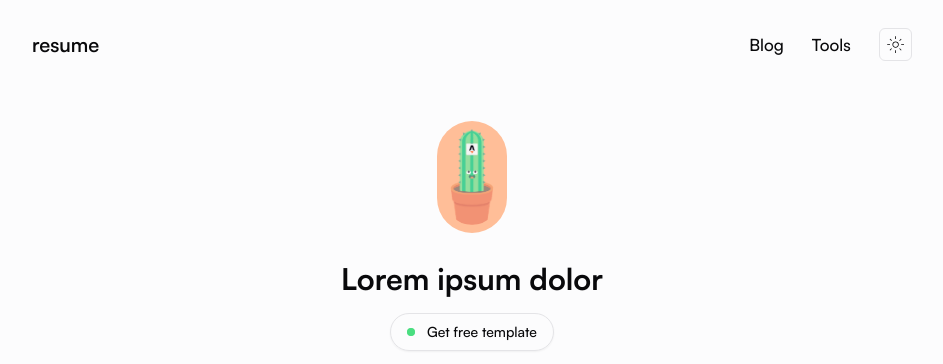
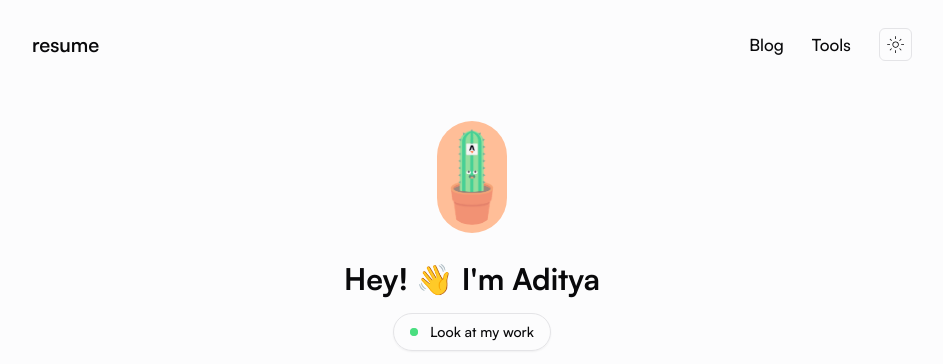
Before and after one commit to Aditya100401/My-Portfolio, an Astro site: page / in a window 1280 px wide. Shown: the top 364 px of the page, without its empty margins (168-1111 px from the left). Built offline with nearby package versions, Linux system fonts and the light colour scheme; Astro itself is replaced by a stand-in of ours; some packages are replaced by stand-ins of ours.

Commit message:
initial commit

```diff
--- a/src/pages/index.astro
+++ b/src/pages/index.astro
@@ -33,7 +33,7 @@ const allPostsByDate = sortMDByDate(allPosts).slice(0, MAX_POSTS)
 			/>
 
 			<div class='flex flex-col items-center gap-y-4'>
-				<h1 class='text-3xl font-bold'>Lorem ipsum dolor</h1>
+				<h1 class='text-3xl font-bold'>Hey! 👋 I'm Aditya</h1>
 				<a
 					href='https://github.com/srleom/astro-theme-resume.git'
 					class='flex flex-row items-center gap-x-3 rounded-3xl border border-input px-4 py-2 text-sm shadow-sm transition-all hover:shadow-md'
@@ -45,7 +45,7 @@ const allPostsByDate = sortMDByDate(allPosts).slice(0, MAX_POSTS)
 						<span class='relative inline-flex h-2 w-2 rounded-full bg-green-400'></span>
 					</span>
 
-					<p class='font-medium'>Get free template</p>
+					<p class='font-medium'>Look at my work</p>
 				</a>
 				<div class='flex flex-wrap justify-center gap-x-7 gap-y-3'>
 					<Label title='Lorem Ipsum'>
```
